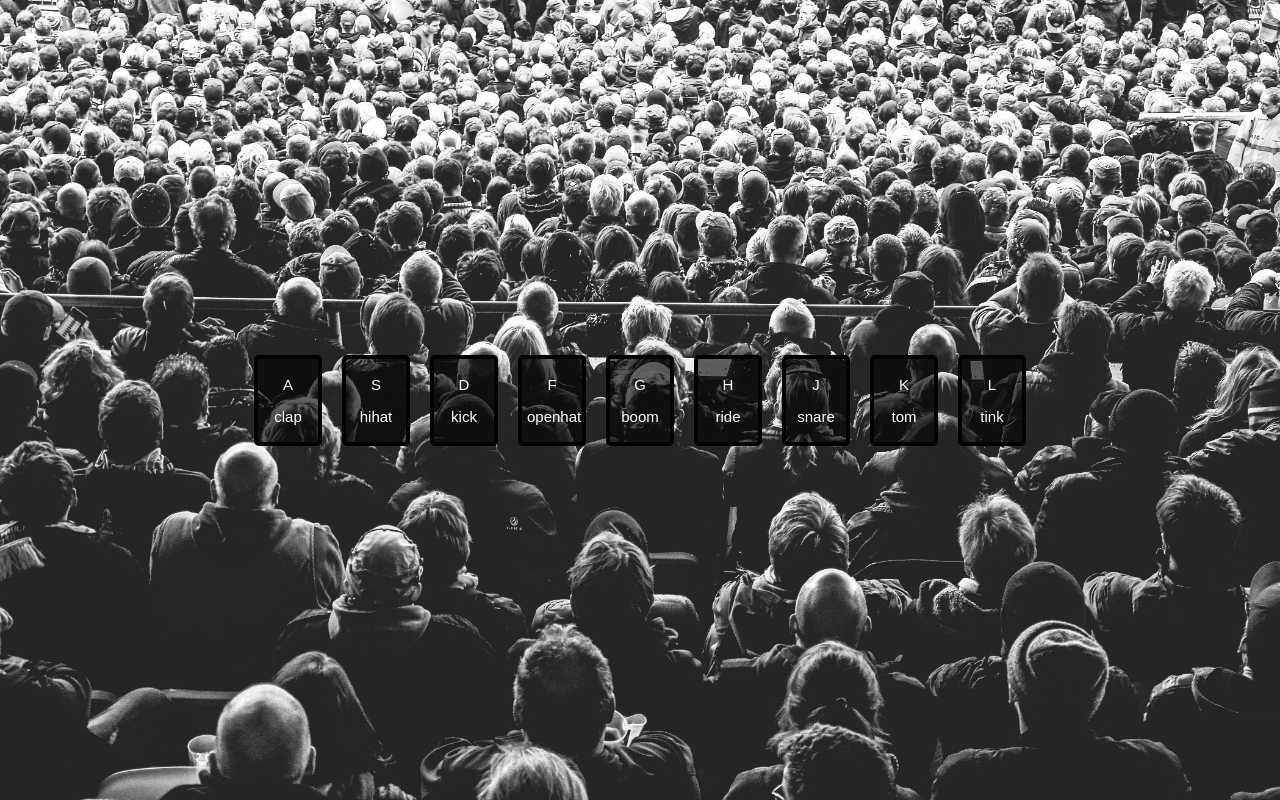
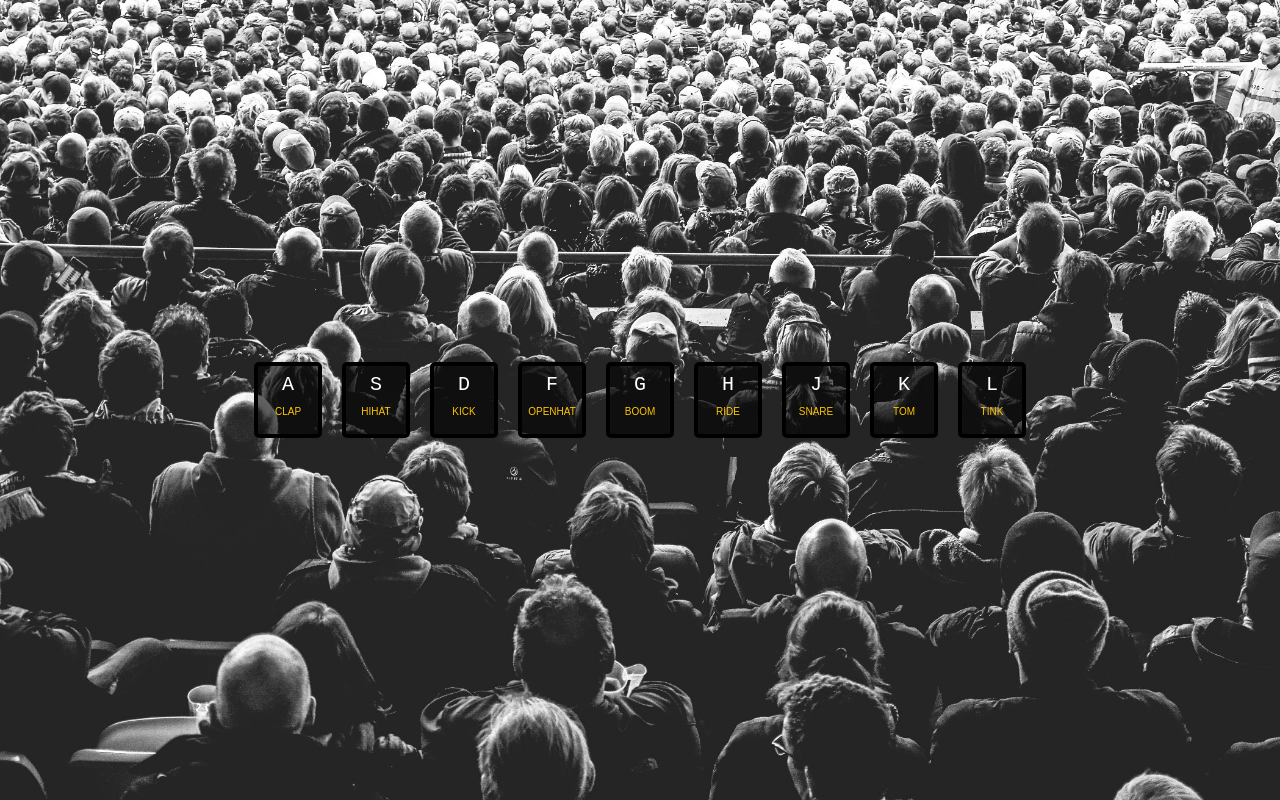
Before and after one commit to Nastichichika/small_projects, a plain HTML site: page day1/index.html in a window 1280 px wide. Drawn offline with Linux system fonts and the light colour scheme.

Commit message:
day1 fancy design

```diff
--- a/day1/index.html
+++ b/day1/index.html
@@ -8,39 +8,39 @@
 <body>
   <div class="keys">
     <div data-key="65" class="key">
-      <p>A</p>
+      <kbd>A</kbd>
       <p>clap</p>
     </div>
     <div data-key="83" class="key">
-      <p>S</p>
+      <kbd>S</kbd>
       <p>hihat</p>
     </div>
     <div data-key="68" class="key">
-      <p>D</p>
+      <kbd>D</kbd>
       <p>kick</p>
     </div>
     <div data-key="70" class="key">
-      <p>F</p>
+      <kbd>F</kbd>
       <p>openhat</p>
     </div>
     <div data-key="71" class="key">
-      <p>G</p>
+      <kbd>G</kbd>
       <p>boom</p>
     </div>
     <div data-key="72" class="key">
-      <p>H</p>
+      <kbd>H</kbd>
       <p>ride</p>
     </div>
     <div data-key="74" class="key">
-      <p>J</p>
+      <kbd>J</kbd>
       <p>snare</p>
     </div>
     <div data-key="75" class="key">
-      <p>K</p>
+      <kbd>K</kbd>
       <p>tom</p>
     </div>
     <div data-key="76" class="key">
-      <p>L</p>
+      <kbd>L</kbd>
       <p>tink</p>
     </div>
   </div>
--- a/day1/style.css
+++ b/day1/style.css
@@ -1,13 +1,15 @@
 html {
   font-size: 10px;
-  background: url('./background.jpg');
+  background: url('./background.jpg') bottom center;
   background-size: cover;
 }
+
 body,html {
   margin: 0;
   padding: 0;
   font-family: sans-serif;
 }
+
 .keys {
   display: flex;
   flex-wrap: wrap;
@@ -15,7 +17,9 @@ body,html {
   min-height: 100vh;
   align-items: center;
   justify-content: center;
+  align-content: center;
 }
+
 .key {
   color: white;
   background: rgba(0, 0, 0, 0.6);
@@ -24,13 +28,24 @@ body,html {
   width: 5rem;
   font-size: 1.5rem;
   margin: 1rem;
-  padding: .2rem .5rem;
+  padding: .7rem .5rem;
   text-align: center;
   transition: all .07s;
   -webkit-touch-callout: none; /* iOS Safari */
   -webkit-user-select: none; /* Safari */
   user-select: none;
 }
+
+kbd {
+  font-size: 2rem;
+}
+
+.key p {
+  color: #ffc600;
+  font-size: 1rem;
+  text-transform: uppercase;
+}
+
 .playing {
   transform: scale(1.1);
   border-color: #ffc600;
```
